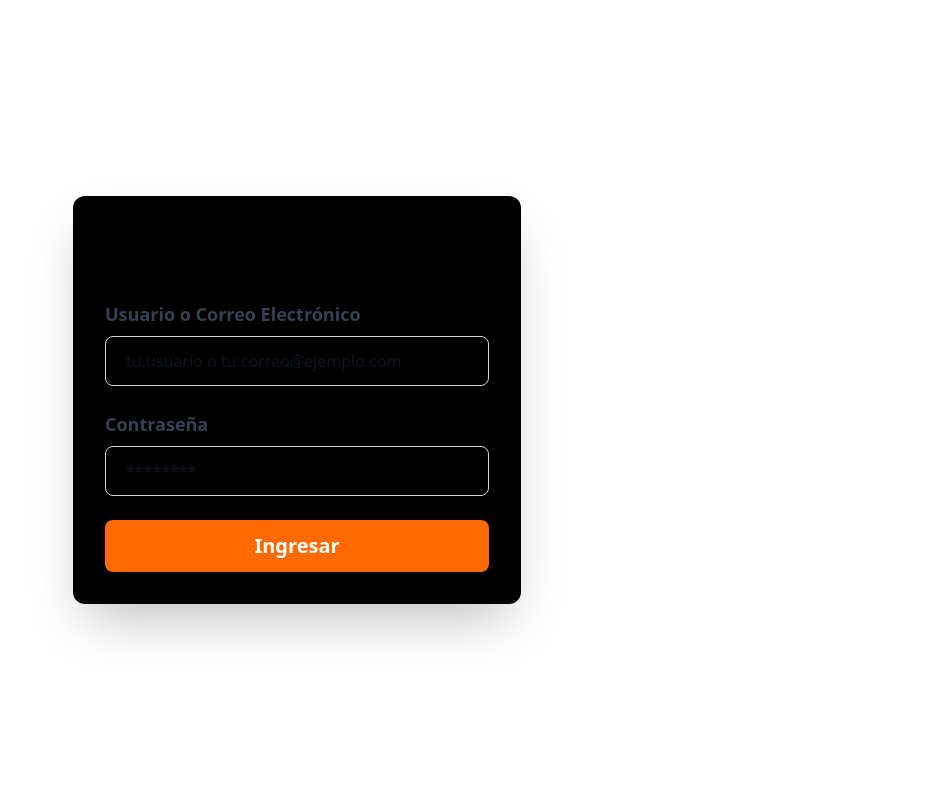
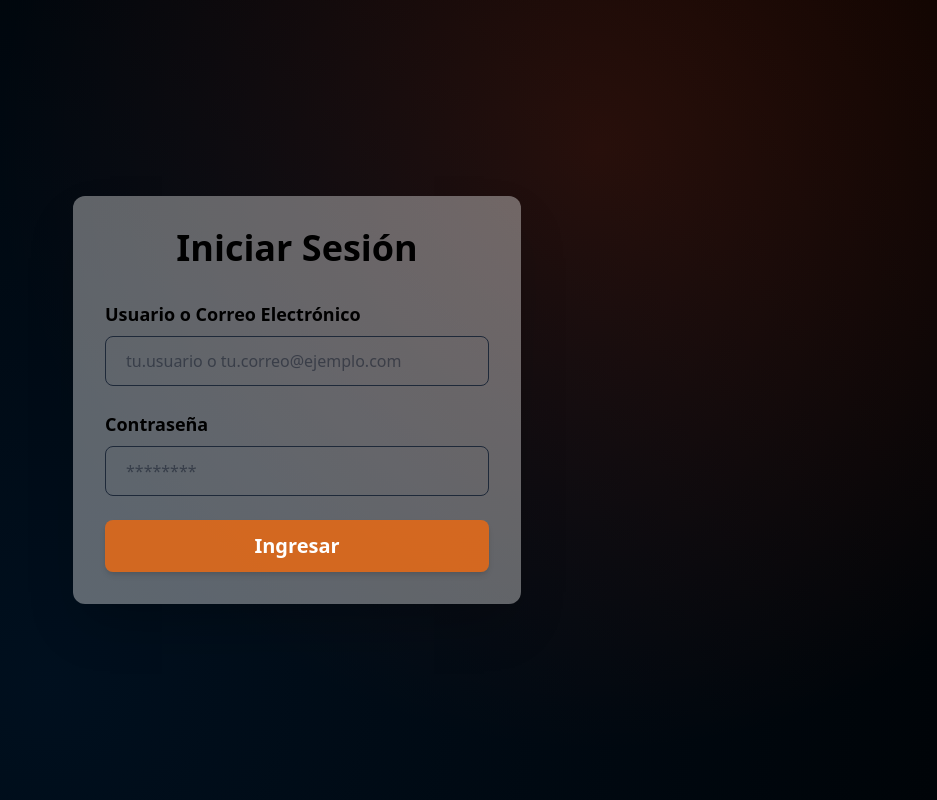
Before and after one commit to jhotavo-luyo/Pagina-CarranzaSport, a React (Vite) app: page /login in a window 1280 px wide. Shown: the whole page, without its empty margins (343-1280 px from the left). Built offline with nearby package versions, Linux system fonts and the light colour scheme; no server answers.

Commit message:
prueba version futuro preparativos retirado 3

```diff
--- a/src/pages/auth/LoginPage.jsx
+++ b/src/pages/auth/LoginPage.jsx
@@ -30,12 +30,12 @@ const LoginPage = ({ onLoginSuccess }) => {
     };
 
     return (
-        <div className="flex items-center justify-center min-h-screen  px-4">
-            <div className="bg-black p-8 rounded-xl shadow-2xl w-full max-w-md transform transition-transform duration-300 hover:scale-105">
+        <div className="flex items-center justify-center min-h-screen  px-4 bg-black animate-radial-move">
+            <div className="bg-[#ffffff5d] p-8 rounded-xl shadow-2xl w-full max-w-md transform transition-transform duration-300 hover:scale-101">
                 <h2 className="text-4xl font-bold text-center text-primary mb-8">Iniciar Sesión</h2>
                 <form onSubmit={handleSubmit} className="space-y-6">
                     <div>
-                        <label htmlFor="identificador" className="block text-gray-700 text-lg font-semibold mb-2">
+                        <label htmlFor="identificador" className="block text-black  text-lg font-semibold mb-2">
                             Usuario o Correo Electrónico
                         </label>
                         <input
@@ -46,12 +46,12 @@ const LoginPage = ({ onLoginSuccess }) => {
                             value={identificador}
                             onChange={(e) => setIdentificador(e.target.value)}
                             required
-                            className="w-full px-5 py-3 border border-gray-300 rounded-lg focus:outline-none focus:ring-2 focus:ring-primary focus:border-transparent text-gray-800"
+                            className="w-full px-5 py-3 border border-gray-800 rounded-lg focus:outline-none focus:ring-2 focus:ring-blue-900 focus:border-transparent text-gray-900"
                             disabled={loading}
                         />
                     </div>
                     <div>
-                        <label htmlFor="password" className="block text-gray-700 text-lg font-semibold mb-2">
+                        <label htmlFor="password" className="block text-black text-lg font-semibold mb-2">
                             Contraseña
                         </label>
                         <input
@@ -62,7 +62,7 @@ const LoginPage = ({ onLoginSuccess }) => {
                             value={password}
                             onChange={(e) => setPassword(e.target.value)}
                             required
-                            className="w-full px-5 py-3 border border-gray-300 rounded-lg focus:outline-none focus:ring-2 focus:ring-primary focus:border-transparent text-gray-800"
+                            className="w-full px-5 py-3 border border-gray-800 rounded-lg focus:outline-none focus:ring-2 focus:ring-blue-900 focus:border-transparent text-gray-900"
                             disabled={loading}
                         />
                     </div>
@@ -75,7 +75,7 @@ const LoginPage = ({ onLoginSuccess }) => {
 
                     <button
                         type="submit"
-                        className="w-full bg-orange-500 text-white text-xl font-bold py-3 rounded-lg shadow-md hover:bg-orange-600 transition duration-300 transform hover:scale-105 focus:outline-none focus:ring-2 focus:ring-orange-500 focus:ring-opacity-75"
+                        className="w-full bg-orange-500/70 text-white text-xl font-bold py-3 rounded-lg shadow-md hover:bg-orange-600/80 transition duration-300 transform hover:scale-102 focus:outline-none focus:ring-2 focus:ring-orange-500 focus:ring-opacity-75"
                         disabled={loading} // Deshabilita el botón mientras carga
                     >
                         {loading ? 'Ingresando...' : 'Ingresar'}
```
